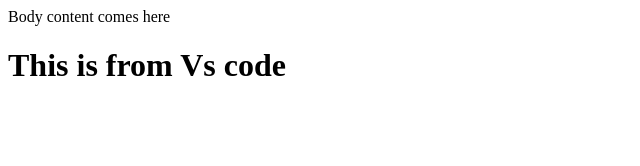
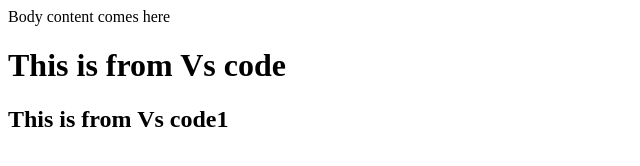
Before and after one commit to ashokkrishnan/MYDevenv, a plain HTML site: page index.html in a window 1280 px wide. Shown: the whole page, without its empty margins (0-640 px from the left). Drawn offline with Linux system fonts and the light colour scheme.

Commit message:
new comm

```diff
--- a/index.html
+++ b/index.html
@@ -8,5 +8,6 @@ This is first
 Body content comes here
 
 <h1>This is from Vs code </h1>
+<h2>This is from Vs code1 </h2>
 </body>
 </html>
```
